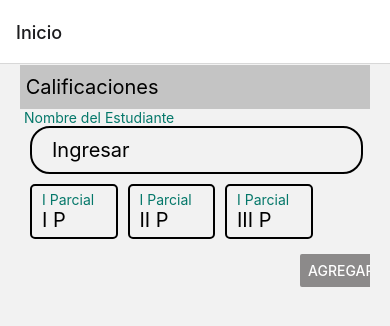
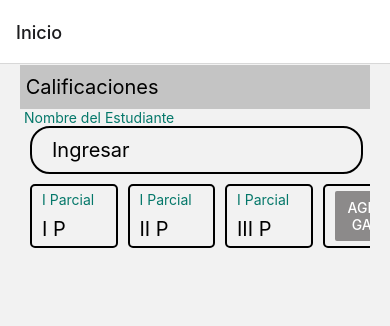
Before and after one commit to kevinRepos-droid/EspecialReact, a React Native app: screen /Inicio in a window 390 px wide. Shown: the top 326 px of the page. Built offline with nearby package versions, Linux system fonts and the light colour scheme.

Commit message:
reubicando boton agregar

```diff
--- a/src/secreen/Home.tsx
+++ b/src/secreen/Home.tsx
@@ -64,15 +64,12 @@ const List = ({ navigation }) => {
                 onChangeText={setParcial3}
               />
             </View>
-          </View>
-
-          <View style={styles.container1}>
-            <View style={styles.fixToImput}>
-              <Button title="Agregar" onPress={crearNombre} color="#8C8A8A" />
+            <View style={styles.container3}>
+            <Button title="Agregar" onPress={crearNombre} color="#8C8A8A" />
             </View>
           </View>
 
-          {nombres.map((lista, index) => (
+            {nombres.map((lista, index) => (
             <View style={styles.container} key={index}>
               <Text style={styles.text2}>{lista}</Text>
               <Separator />
```
